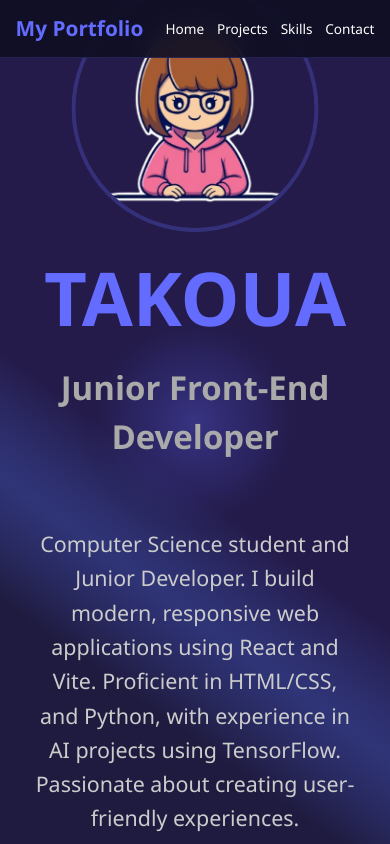
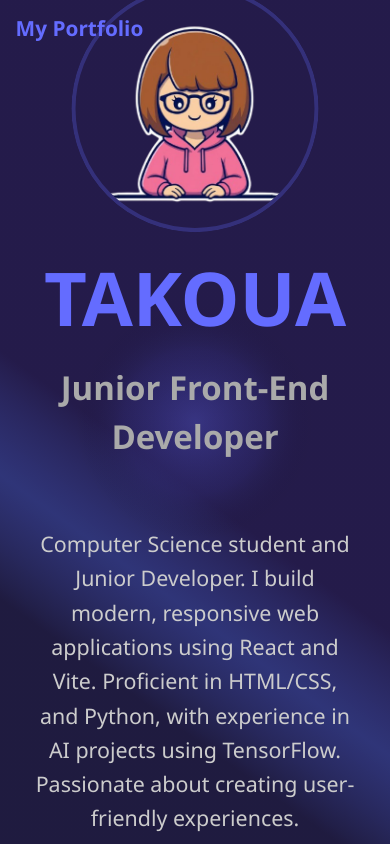
Before and after one commit to bendaastakoua81/Portfolio, a React (Vite) app: page / in a window 390 px wide. Built offline with nearby package versions, Linux system fonts and the light colour scheme.

Commit message:
updated portfolio

```diff
--- a/src/App.jsx
+++ b/src/App.jsx
@@ -5,10 +5,12 @@ import Skills from "./components/Skills/Skills.jsx";
 import Contact from "./components/Contact/Contact.jsx";
 import GlowParticles from "./components/GlowParticles.jsx";
 import useScrollSnap from "./useScrollSnap";
+import useNavbarScroll from "./useNavbarScroll";
 import "./App.css";
 
 function App() {
   useScrollSnap();
+  useNavbarScroll();
 
   return (
     <>
--- a/src/components/Navbar/Navbar.module.css
+++ b/src/components/Navbar/Navbar.module.css
@@ -7,34 +7,45 @@
   justify-content: space-between;
   align-items: center;
   padding: 1.5rem 5%;
+  background: transparent;
+  backdrop-filter: none;
+  z-index: 1000;
+  transition: all 0.4s ease;
+}
+
+.nav.scrolled {
   background: rgba(15, 15, 35, 0.9);
   backdrop-filter: blur(10px);
-  z-index: 1000;
   border-bottom: 1px solid #646cff33;
-  transition: padding 0.3s ease;
 }
 
 .nav h2 {
   color: #646cff;
   font-size: 1.8rem;
+  transition: opacity 0.4s ease;
 }
 
-ul {
+.nav ul {
   display: flex;
   gap: 2rem;
   list-style: none;
   margin: 0;
 }
 
-li a {
+.nav li a {
   color: white;
   text-decoration: none;
   font-weight: 500;
-  transition: color 0.3s;
+  opacity: 0;
+  transition: opacity 0.4s ease;
 }
 
-li a:hover {
-  color: #646cff;
+.nav.scrolled li a {
+  opacity: 1;
+}
+
+.nav.scrolled h2 {
+  opacity: 1;
 }
 
 @media (max-width: 768px) {
@@ -46,11 +57,11 @@ li a:hover {
     font-size: 1.5rem;
   }
 
-  ul {
+  .nav ul {
     gap: 1rem;
   }
 
-  li a {
+  .nav li a {
     font-size: 0.9rem;
   }
 }
@@ -64,11 +75,11 @@ li a:hover {
     font-size: 1.3rem;
   }
 
-  ul {
+  .nav ul {
     gap: 0.8rem;
   }
 
-  li a {
+  .nav li a {
     font-size: 0.85rem;
   }
 }
```
